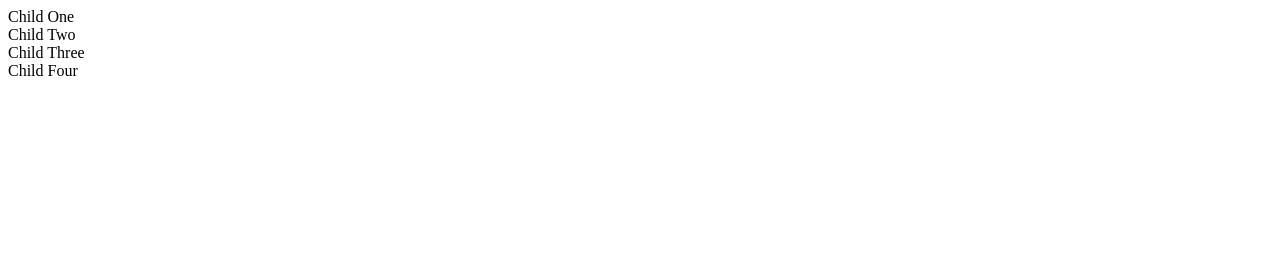
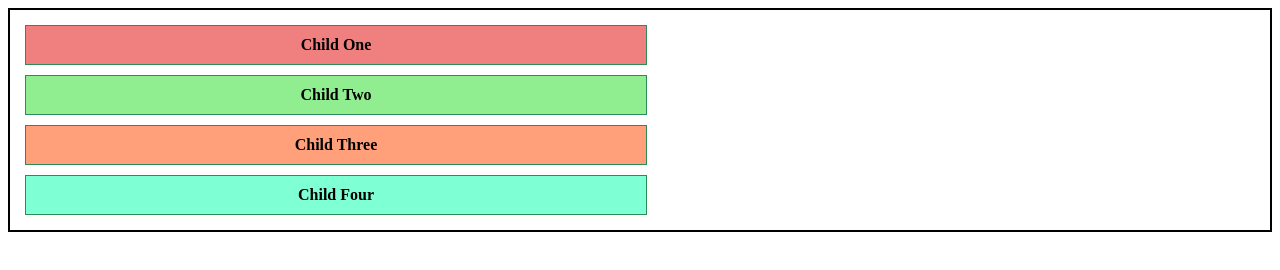
Before and after one commit to Faith-tech-code/css-flex, a plain HTML site: page index.html in a window 1280 px wide. Drawn offline with Linux system fonts and the light colour scheme.

Commit message:
flex box work

```diff
--- a/index.html
+++ b/index.html
@@ -8,7 +8,7 @@
 </head>
 <body>
     <section class="flex-container">
-        <div class="flex-item child-1">Child One</div>
+        <div id="child-1" class="flex-item ">Child One</div>
         <div class="flex-item child-2">Child Two</div>
         <div class="flex-item child-3">Child Three</div>
         <div class="flex-item child-4">Child Four</div>
--- a/style.css
+++ b/style.css
@@ -1 +1,36 @@
-.flex-container
+.flex-container {
+    border: 2px solid black;
+    padding: 10px;
+    min-height: 150px;
+    display: flex;
+    flex-direction: row;
+    flex-wrap: wrap;
+
+}
+
+.flex-item {
+    border: 1px solid seagreen;
+    margin: 5px;
+    padding: 10px;
+    text-align: center;
+    font-weight: bold;
+    width: 600px;
+
+}
+
+#child-1 {
+    background-color: lightcoral;
+    width: 600px;
+}
+
+.child-2 {
+    background-color: lightgreen;
+}
+
+.child-3 {
+    background-color: lightsalmon;
+}
+
+.child-4 {
+    background-color: aquamarine;
+}
```
